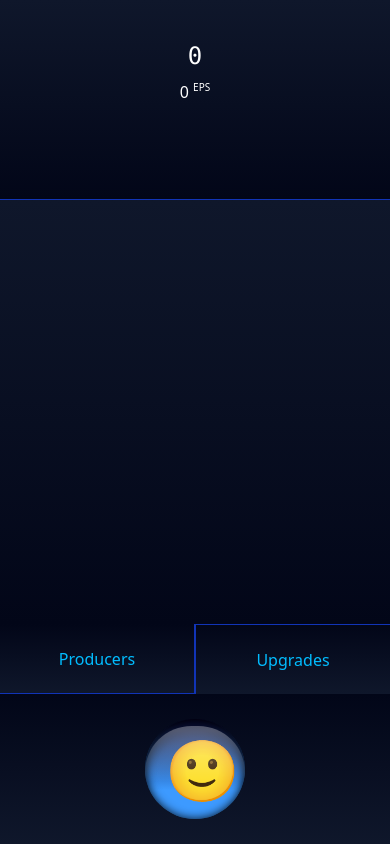
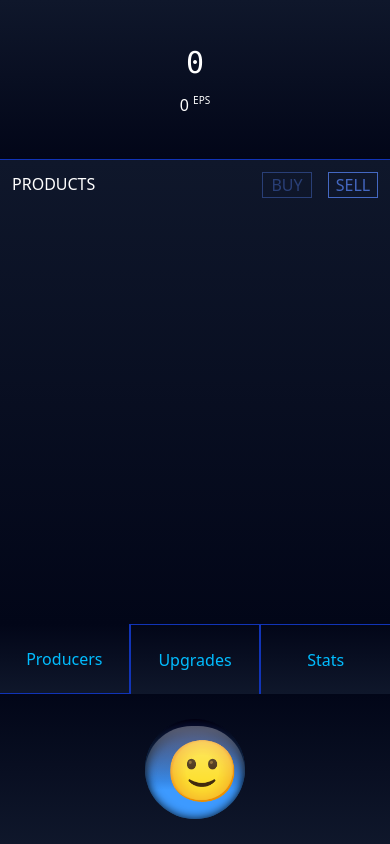
Before and after one commit to gsilis/alpine-clickjob, a website built with Vite: page index.html in a window 390 px wide. Built offline with nearby package versions, Linux system fonts and the light colour scheme.

Commit message:
+ get mobile view more or less done

```diff
--- a/src/game.ts
+++ b/src/game.ts
@@ -25,7 +25,11 @@ export type StoredUpgrade = Upgrade & { available: boolean, displayPrice: string
 
 export const MODE_PURCHASES = 'purchases'
 export const MODE_UPGRADES = 'upgrades'
-type StoreMode = (typeof MODE_PURCHASES | typeof MODE_UPGRADES)
+export const MODE_HISTORY = 'history'
+type StoreMode = (typeof MODE_PURCHASES | typeof MODE_UPGRADES | typeof MODE_HISTORY)
+export const STORE_MODE_BUY = 'store-buy'
+export const STORE_MODE_SELL = 'store-sell'
+type StoreTransactionMode = (typeof STORE_MODE_BUY | typeof STORE_MODE_SELL)
 
 export class Game {
   private __proxy?: Game;
@@ -43,6 +47,7 @@ export class Game {
   private purchases = new Purchases(SafeValueFactory.stringCollection('game.purchases', []))
   private frameClicks: number = 0
   private _storeMode: StoreMode = MODE_PURCHASES
+  private _storeTransactMode: StoreTransactionMode = STORE_MODE_BUY
 
   constructor(products: Product[], upgrades: Upgrade[], unlocks: Unlock[]) {
     products.forEach((product) => {
@@ -169,6 +174,14 @@ export class Game {
     this._storeMode = mode
   }
 
+  get storeTransactMode() {
+    return this._storeTransactMode
+  }
+
+  set storeTransactMode(mode: StoreTransactionMode) {
+    this._storeTransactMode = mode
+  }
+
   debug() {
     window.DEBUG = !window.DEBUG
     return window.DEBUG ? 'Debug ON' : 'Debug OFF'
--- a/src/main.ts
+++ b/src/main.ts
@@ -167,9 +167,9 @@ Alpine.start()
 Alpine.store('game', window.game)
 
 document.querySelector<HTMLDivElement>('#app')!.innerHTML = `
-  <main x-data="$store.game" x-init="setup($store.game)" class="grid grid-cols-[auto] grid-rows-[200px_auto_70px_150px] h-screen">
+  <main x-data="$store.game" x-init="setup($store.game)" class="grid grid-cols-[auto] grid-rows-[160px_auto_70px_150px] h-screen no-select">
     <section class="flex-[0_100px] backgrounded px-3 py-8 row-1 balance-box blue-bottom">
-      <h1 x-text="balances.displayBalance" class="font-mono text-2xl text-white text-center my-2"></h1>
+      <h1 x-text="balances.displayBalance" class="font-mono text-[30px] text-white text-center my-2"></h1>
       <p class="text-center text-white">
         <span x-text="producers.displayOverallProductivity"></span>
         <span class="text-[10px] align-top">EPS</span>
@@ -179,13 +179,23 @@ document.querySelector<HTMLDivElement>('#app')!.innerHTML = `
       <button @click="work()" id="work"><span>🙂</span></button>
     </section>
     <section class="flex flex-row reverse-backgrounded row-3 col-1 store-modes">
-      <button class="flex-1 text-sky-400 cursor-pointer" :class="{'active': storeMode === 'purchases'}" @click="storeMode = 'purchases'">Producers</button>
-      <button class="flex-1 text-sky-400 cursor-pointer" :class="{'active': storeMode === 'upgrades'}" @click="storeMode = 'upgrades'">
+      <button class="flex-1 text-sky-400 cursor-pointer no-touch" :class="{'active': storeMode === 'purchases'}" @click="storeMode = 'purchases'">
+        Producers
+      </button>
+      <button class="flex-1 text-sky-400 cursor-pointer no-touch" :class="{'active': storeMode === 'upgrades'}" @click="storeMode = 'upgrades'">
         Upgrades
         <span x-text="availableUpgrades" x-show="availableUpgrades > 0" class="ml-2 text-white bg-red-500 px-2 py-1 rounded-xl font-bold"></span>
       </button>
+      <button class="flex-1 text-sky-400 cursot-pointer no-touch" :class="{'active': storeMode === 'history'}" @click="storeMode = 'history'">
+        Stats
+      </button>
     </section>
     <div class="flex flex-col backgrounded grid-row-2 store-box overflow-scroll text-white row-2">
+      <div class="flex flex-row p-3 gap-4" x-show="storeMode === 'purchases'">
+        <h1 class="uppercase flex-1">Products</h1>
+        <button class="uppercase flex-[0_50px] cursor-pointer store-mode" x-bind:disabled="storeTransactMode === 'store-buy'" @click="storeTransactMode = 'store-buy'">Buy</button>
+        <button class="uppercase flex-[0_50px] cursor-pointer store-mode" x-bind:disabled="storeTransactMode === 'store-sell'" @click="storeTransactMode = 'store-sell'">Sell</button>
+      </div>
       <div class="flex flex-col" x-show="storeMode === 'purchases'">
         <template x-for="producer in producers.producers">
           <section x-data="producer" x-show="producer.revealed" class="grid grid-rows-3 grid-cols-[50px_1fr_50px_50px] my-2 px-3 gap-x-4 gap-y-0" :class="{ 'unavailable-item' : price > balance }">
@@ -201,21 +211,27 @@ document.querySelector<HTMLDivElement>('#app')!.innerHTML = `
             <p class="row-3 col-2 price text-xl" :class="{ 'available': price <= balance, 'unavailable': price > balance }">
               <span x-text="displayPrice"></span>
             </p>
-            <button @click="buy($store.game, producer, 1)" class="col-3 row-1 row-span-3 w-[50px] h-[50px] rounded-[10em] buy-button text-2xl cursor-pointer">🛒</button>
-            <button @click="sell($store.game, producer, 1)" class="col-4 row-1 row-span-3 w-[50px] h-[50px] rounded-[10em] sell-button text-2xl cursor-pointer">💰</button>
+            <button @click="buy($store.game, producer, 1)" class="col-4 row-1 row-span-4 w-[50px] h-[50px] rounded-[10em] buy-button text-2xl cursor-pointer no-touch" x-show="storeTransactMode === 'store-buy'">🛒</button>
+            <button @click="sell($store.game, producer, 1)" class="col-4 row-1 row-span-4 h-[50px] rounded-[10em] sell-button text-xs cursor-pointer no-touch" x-show="storeTransactMode === 'store-sell'">SELL</button>
           </section>
         </template>
       </div>
-      <div class="flex flex-col backgrounded grid-row-2 store-box overflow-scroll text-white row-2" x-show="storeMode === 'upgrades'">
+      <div class="flex flex-col grid-row-2 store-box overflow-scroll text-white row-2" x-show="storeMode === 'upgrades'">
+        <p x-show="availableUpgrades <= 0" class="p-3">
+          No upgrades available yet.
+        </p>
         <template x-for="upgrade in upgrades">
           <section x-data="upgrade" x-show="upgrade.available" class="grid grid-rows-3 grid-cols-[50px_1fr_50px] my-2 px-3 gap-x-4 gap-y-0">
             <div class="w-[50px] h-[50px] row-1 col-1 row-span-4 border-3 rounded-xl border-amber-500"></div>
             <p x-text="title" x-bind:title="description" class="row-1 col-2"></p>
             <p class="row-2 col-2 text-xl" :class="{ 'available': price <= balance, 'unavailable': price > balance }"><span x-text="displayPrice"></span></p>
             <p class="row-3 col-2" x-text="effectDescription"></p>
-            <button @click="buyUpgrade($store.game, upgrade)" class="col-3 row-1 row-span-3 w-[50px] h-[50px] rounded-[10em] buy-button text-2xl cursor-pointer">🛒</button>
+            <button @click="buyUpgrade($store.game, upgrade)" class="col-3 row-1 row-span-4 align-center w-[50px] h-[50px] rounded-[10em] buy-button text-2xl cursor-pointer no-touch">🛒</button>
           </section>
         </template>
+      </div>
+      <div class="flex flex-col backgrounded grid-row-2 store-box overflow-scroll text-white row-2" x-show="storeMode === 'history'">
+
       </div>
     </div>
   </main>
--- a/src/style.css
+++ b/src/style.css
@@ -36,7 +36,6 @@ button#work {
   line-height: 0;
   transition: all 1s ease-in-out;
   cursor: pointer;
-  touch-action: none;
 }
 
 button#work:after {
@@ -135,3 +134,21 @@ button#work:active {
 .store-modes button:last-child {
   border-right: none;
 }
+
+.no-touch {
+  touch-action: none;
+  user-select: none;
+}
+
+.no-select {
+  user-select: none;
+}
+
+button:disabled {
+  opacity: 0.5;
+}
+
+.store-mode {
+  color: var(--blue-text);
+  border: 1px solid var(--blue-text);
+}
```
